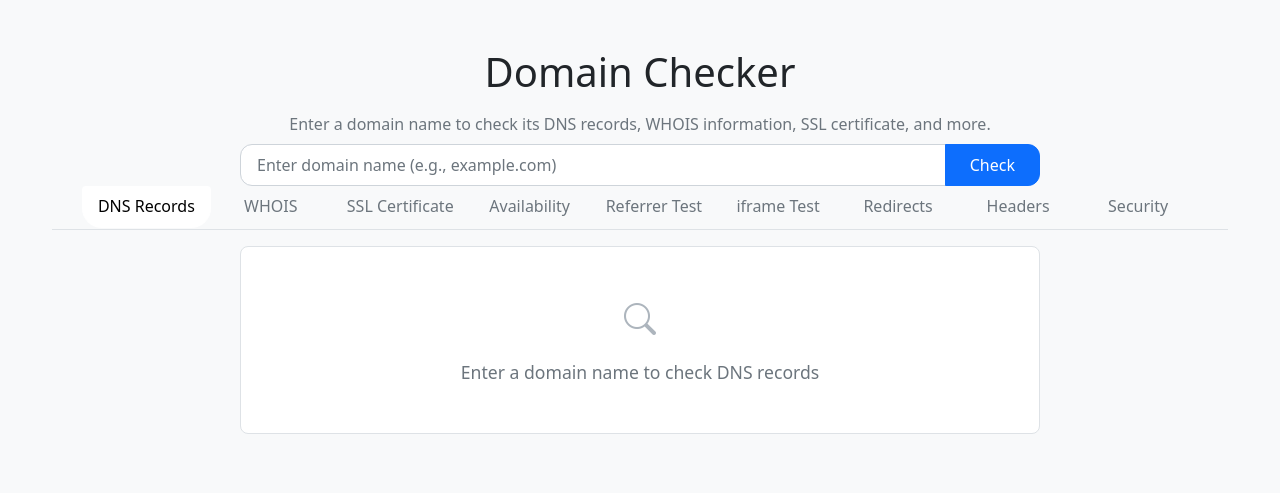
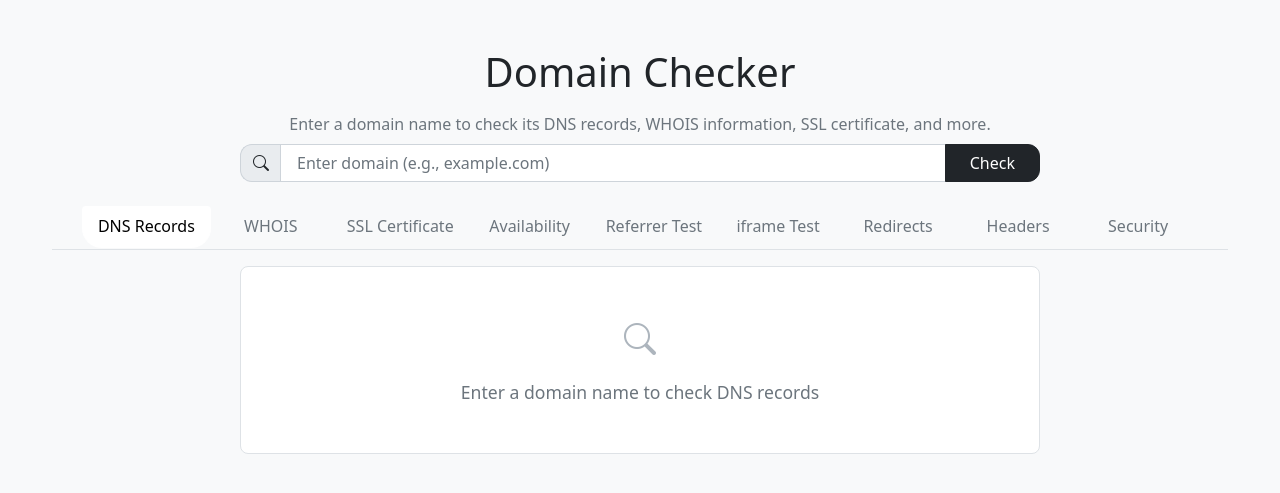
Before and after one commit to nikitashortio/domain-checker, a Flask app: page / in a window 1280 px wide. Shown: the top 493 px of the page. Run offline with Flask 3, Linux system fonts and the light colour scheme; some libraries are stand-ins or nearby versions.

Commit message:
Update index.html

```diff
--- a/templates/index.html
+++ b/templates/index.html
@@ -13,11 +13,12 @@
         <h1 class="text-center mb-3">Domain Checker</h1>
         <p class="welcome-message text-center">Enter a domain name to check its DNS records, WHOIS information, SSL certificate, and more.</p>
 
-        <div class="input-group">
-            <input type="text" class="form-control" id="domain" placeholder="Enter domain name (e.g., example.com)" autocomplete="off">
-            <button class="btn btn-primary" type="button" onclick="checkDomain(document.getElementById('domain').value)">
-                <i class="fas fa-search"></i> Check
-            </button>
+        <div class="input-group mb-4">
+            <span class="input-group-text">
+                <i class="bi bi-search"></i>
+            </span>
+            <input type="text" id="domain" class="form-control" placeholder="Enter domain (e.g., example.com)">
+            <button class="btn btn-dark" onclick="checkDomain()">Check</button>
         </div>
 
         <div id="loading" class="loading d-none">
```
